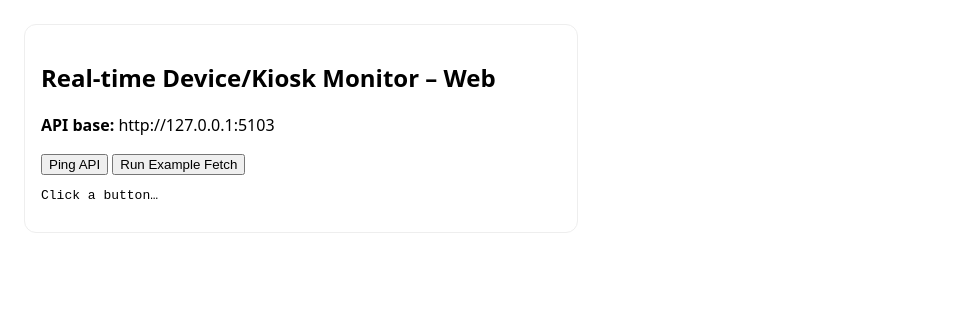
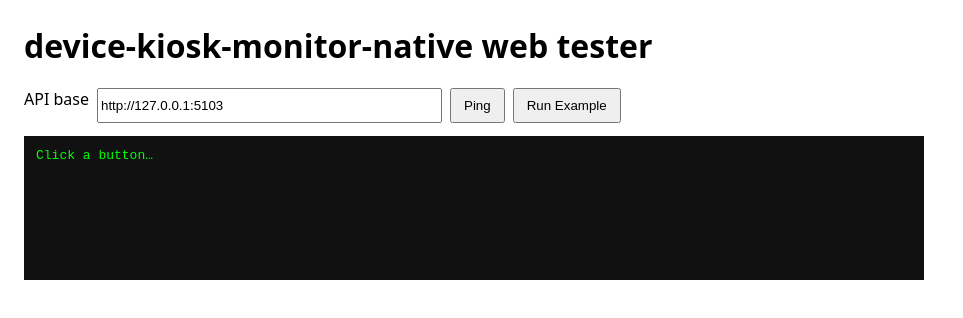
Before and after one commit to at-github-th/device-kiosk-monitor, a plain HTML site: page web/index.html in a window 1280 px wide. Shown: the whole page, without its empty margins (0-963 px from the left). Drawn offline with Linux system fonts and the light colour scheme.

Commit message:
docs: README + web tester + linguist attrs

```diff
--- a/web/index.html
+++ b/web/index.html
@@ -1,16 +1,11 @@
-<!doctype html><meta charset="utf-8"/>
-<title>Real-time Device/Kiosk Monitor – Web</title>
-<style>body{font-family:system-ui;margin:24px}.card{border:1px solid #eee;border-radius:12px;padding:16px;max-width:520px}</style>
-<div class="card">
-  <h2>Real-time Device/Kiosk Monitor – Web</h2>
-  <p><b>API base:</b> http://127.0.0.1:5103</p>
-  <button onclick="ping()">Ping API</button>
-  <button onclick="ex()">Run Example Fetch</button>
-  <pre id="out">Click a button…</pre>
-</div>
+<!doctype html><meta charset="utf-8"><title>device-kiosk-monitor-native demo</title>
+<style>body{font-family:system-ui,Arial;margin:24px;max-width:900px}.row{display:flex;gap:8px;margin:8px 0}button{padding:8px 12px}pre{background:#111;color:#0f0;padding:12px;min-height:120px;white-space:pre-wrap}</style>
+<h1>device-kiosk-monitor-native web tester</h1>
+<div class="row"><label>API base</label><input id="base" size="40" value="http://127.0.0.1:5103"><button onclick="ping()">Ping</button><button onclick="ex()">Run Example</button></div>
+<pre id="out">Click a button…</pre>
 <script>
-const base="http://127.0.0.1:5103";
-const out=document.getElementById("out");
-async function ping(){ try{ const r=await fetch(base,{mode:"cors"}); out.textContent=JSON.stringify(await r.json(),null,2);}catch(e){ out.textContent=String(e);} }
-async function ex(){ try{ const r=await fetch(base+"/api",{mode:"cors"}); out.textContent=(r.ok? "Use real endpoints (see README)" : r.status+" "+r.statusText); }catch(e){ out.textContent=String(e);} }
+const out=document.getElementById('out');
+function base(){return document.getElementById('base').value}
+async function ping(){try{const r=await fetch(base()); out.textContent=JSON.stringify(await r.json(),null,2);}catch(e){out.textContent=String(e)}}
+async function ex(){out.textContent="Try /api endpoints for this app"}
 </script>
```
Also changed, not shown: README.md.
